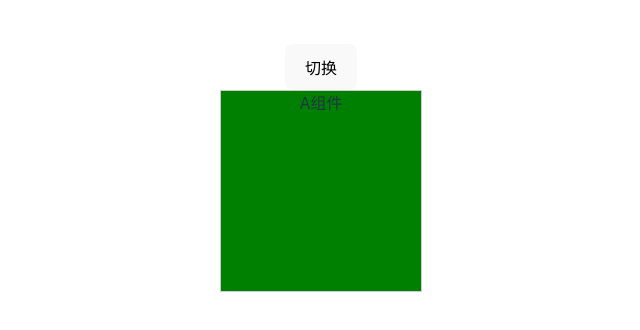
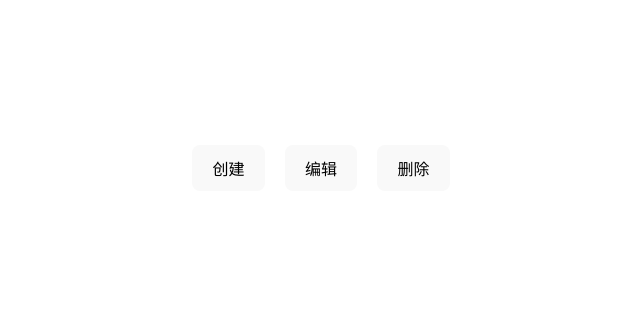
Before and after one commit to xiaoshanzhaguo/Vue3_Study, a Vue app: page / in a window 1280 px wide. Shown: the part 232-562 px from the top of the page, without its empty margins (319-959 px from the left). Built offline with nearby package versions, Linux system fonts and the light colour scheme.

Commit message:
feat: 函数简写，指令简写

```diff
--- a/src/App.vue
+++ b/src/App.vue
@@ -1,52 +1,38 @@
 <template>
-
-  <div>
-    <button @click="flag = !flag">切换</button>
-    <!-- aaa为自定义参数, xiaomei为自定义修饰符 -->
-    <A v-if="flag" v-move:aaa.xiaomei="{background: 'green', flag: flag}"></A>
+  <div class="btns">
+    <button v-has-show="'shop:create'">创建</button>
+    <button v-has-show="'shop:edit'">编辑</button>
+    <button v-has-show="'shop:delete'">删除</button>
   </div>
-
  </template>
 
 <script setup lang='ts'>
-import { ref, Directive, DirectiveBinding} from 'vue';
-import A from './components/A.vue'
+import { ref, reactive} from 'vue';
+import type { Directive } from 'vue';
+// permission
+localStorage.setItem('userId', 'xiaomei-zm')
 
-let flag = ref<boolean>(true)
 
-type Dir = {
-  background: string
+// mock后台返回的数据
+const permission = [
+  'xiaomei-zm:shop:edit',
+  'xiaomei-zm:shop:create',
+  'xiaomei-zm:shop:delete'
+]
+
+const userId = localStorage.getItem('userId') as string
+const vHasShow: Directive<HTMLElement, string> = (el, bingding) => {
+  console.log(el, bingding)
+  if (!permission.includes(userId + ":" + bingding.value)) {
+    el.style.display = 'none'
+  }
 }
-
-const vMove: Directive = {
-  created () {
-    console.log('=====>creaed');
-  },
-  beforeMount () {
-    console.log('=====>beforeMount');
-  },
-  mounted (el: HTMLElement, dir: DirectiveBinding) {
-    // console.log(args);
-    console.log('=====>mounted');
-    // console.log(dir.value.background);
-    el.style.background = dir.value.background;
-  },
-  beforeUpdate () {
-    console.log('=====>beforeUpdate');
-  },
-  updated () {
-    console.log('=====>updated');
-  },
-  beforeUnmount () {
-    console.log('=====>beforeMount');
-  },
-  unmounted () {
-    console.log('=====>unmounted');
-  },
-}
-
 </script>
 
 <style lang="less" scoped>
-
+.btns {
+  button {
+    margin: 10px;
+  }
+}
 </style>
```
